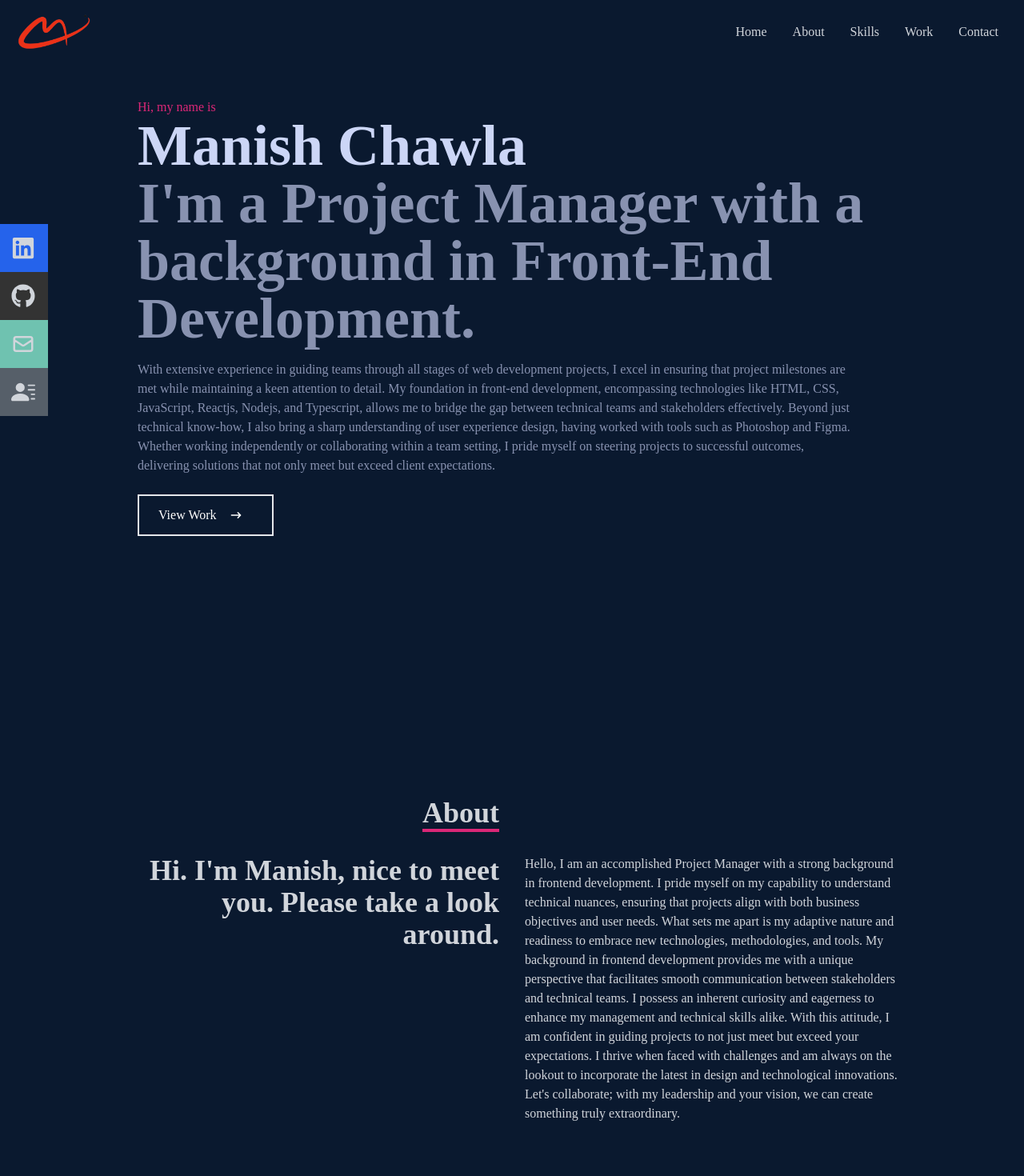
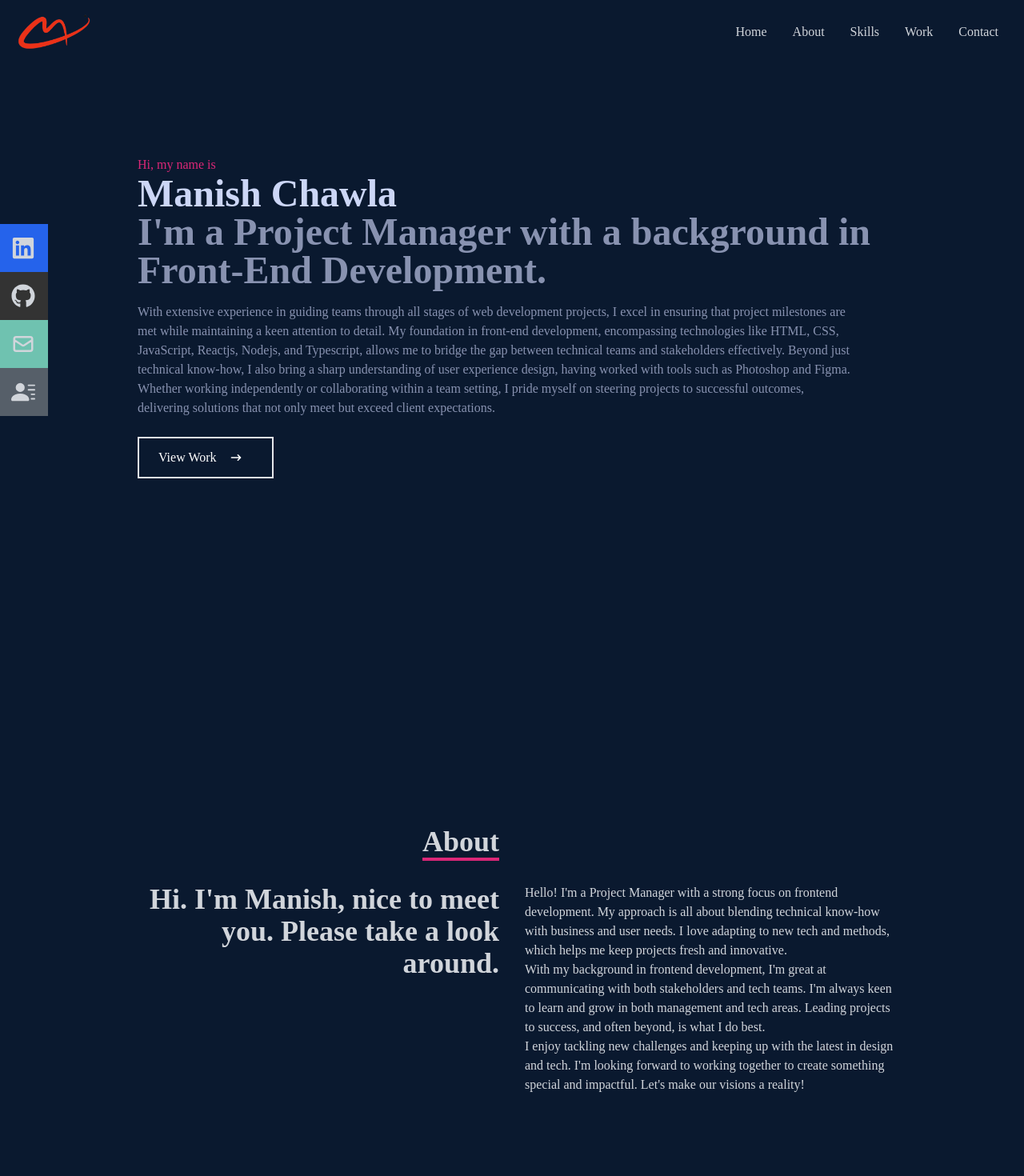
Before and after one commit to ommanish/mc-portfolio, a React (Create React App) app: page / in a window 1280 px wide. Shown: the top 1470 px of the page at 80% size. Built offline with nearby package versions, Linux system fonts and the light colour scheme.

Commit message:
updated the content

```diff
--- a/src/components/About.jsx
+++ b/src/components/About.jsx
@@ -24,7 +24,7 @@ const About = () => {
               way to large enterprise corporations. What would you do if you had
               a software expert available at your fingertips?
             </p> */}
-            <p>
+            {/* <p>
               Hello, I am an accomplished Project Manager with a strong
               background in frontend development. I pride myself on my
               capability to understand technical nuances, ensuring that projects
@@ -40,6 +40,20 @@ const About = () => {
               the lookout to incorporate the latest in design and technological
               innovations. Let's collaborate; with my leadership and your
               vision, we can create something truly extraordinary.
+            </p> */}
+            <p>
+              Hello! I'm a Project Manager with a strong focus on frontend
+              development. My approach is all about blending technical know-how
+              with business and user needs. I love adapting to new tech and
+              methods, which helps me keep projects fresh and innovative. <br />
+              With my background in frontend development, I'm great at
+              communicating with both stakeholders and tech teams. I'm always
+              keen to learn and grow in both management and tech areas. Leading
+              projects to success, and often beyond, is what I do best.
+              <br /> I enjoy tackling new challenges and keeping up with the
+              latest in design and tech. I'm looking forward to working together
+              to create something special and impactful. Let's make our visions
+              a reality!
             </p>
           </div>
         </div>
--- a/src/components/Home.jsx
+++ b/src/components/Home.jsx
@@ -8,10 +8,10 @@ const Home = () => {
       {/* Container */}
       <div className="max-w-[1000px] mx-auto px-8 flex flex-col justify-center h-full">
         <p className="text-pink-600">Hi, my name is</p>
-        <h1 className="text-4xl sm:text-7xl font-bold text-[#ccd6f6]">
+        <h1 className="text-3xl sm:text-5xl font-bold text-[#ccd6f6]">
           Manish Chawla
         </h1>
-        <h2 className="text-4xl sm:text-7xl font-bold text-[#8892b0]">
+        <h2 className="text-3xl sm:text-5xl font-bold text-[#8892b0]">
           I'm a Project Manager with a background in Front-End Development.
         </h2>
         <p className="text-[#8892b0] py-4 max-w-[900px]">
--- a/src/components/Navbar.jsx
+++ b/src/components/Navbar.jsx
@@ -132,7 +132,7 @@ const Navbar = () => {
           <li className="w-[160px] h-[60px] flex justify-between items-center ml-[-100px] hover:ml-[-10px] duration-300 bg-[#565f69]">
             <a
               className="flex justify-between items-center w-full text-gray-300"
-              href="https://resume.io/r/eaZjJ0xKP"
+              href="https://resume.io/r/dA3jO3oCx"
               target="_blank"
               rel="noreferrer"
             >
```
